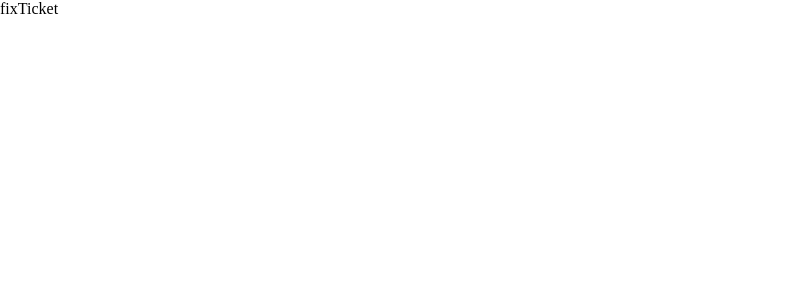
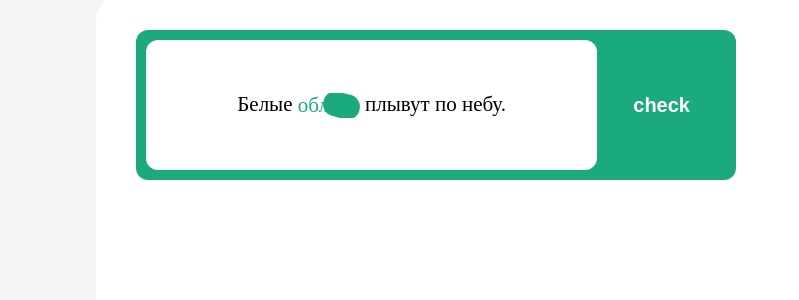
Before and after one commit to Islam-Parchiev/desharing-trainers, a React (Vite) app: page /fixTicket in a window 1280 px wide. Shown: the top 300 px of the page, without its empty margins (0-799 px from the left). Built offline with nearby package versions, Linux system fonts and the light colour scheme.

Commit message:
add trainer FixTicket

```diff
--- a/src/pages/Main.tsx
+++ b/src/pages/Main.tsx
@@ -74,6 +74,9 @@ export const Main = () => {
                             <Link to="/decryptMsgDND">DecryptMessage</Link>
                         </div>
                         <div className="ItemTrainerLink">
+                            <Link to="/fixTicket">fixTicket</Link>
+                        </div>
+                        <div className="ItemTrainerLink">
                             <Link to="/theoryChild">Теория 1</Link>
                         </div>
 
--- a/src/router/Router.tsx
+++ b/src/router/Router.tsx
@@ -34,6 +34,7 @@ import { Reorder } from "../components/reorder";
 import { StoryReorder } from "../trainers/moduleTwo/StoryReorder";
 import { WrappedFlow } from "../components/fl";
 import { VocabularyTrainer } from "../trainers/moduleTwo/VocabularyTrainer";
+import { FixTicket } from "../trainers/moduleTwo/FixTicket";
 
 export const router = createBrowserRouter([
     {
@@ -197,5 +198,11 @@ export const router = createBrowserRouter([
         element: <Page>
             <VocabularyTrainer />
         </Page>
+    },
+    {
+        path: "/fixTicket",
+        element: <Page>
+            <FixTicket />
+        </Page>
     }
 ])
--- a/src/trainers/moduleOne/ChoiceRightImage/index.tsx
+++ b/src/trainers/moduleOne/ChoiceRightImage/index.tsx
@@ -8,7 +8,7 @@ export interface ImageVariant {
     imageUrl: string;
     correct: boolean;
 }
-export const ChoiceRightImage = ({ title, variants, setStatus,isSubmitted,setIsSubmitted }: { isSubmitted: boolean; setIsSubmitted: (value:boolean) => void; title: string; variants: ImageVariant[]; status?: Status; setStatus: (value: Status) => void; }) => {
+export const ChoiceRightImage = ({ title, variants, setStatus, isSubmitted, setIsSubmitted }: { isSubmitted: boolean; setIsSubmitted: (value: boolean) => void; title: string; variants: ImageVariant[]; status?: Status; setStatus: (value: Status) => void; }) => {
     const handleCheck = (variant: ImageVariant) => {
         if (variant.correct === false) {
             setStatus("error");
--- /dev/null
+++ b/src/trainers/moduleTwo/FixTicket/Word/index.tsx
@@ -0,0 +1,64 @@
+import { useState, useMemo } from "react";
+import './styles.scss';
+
+interface TicketWordProps {
+    words: string[];
+    itemHeight?: number;
+    selectedIndex: number;
+    onSelect: (index: number) => void;
+}
+
+export const TicketWord = ({
+    words,
+    itemHeight = 25,
+    selectedIndex,
+    onSelect
+}: TicketWordProps) => {
+    // Состояние для отслеживания, скрыт ли blot
+    const [isBlotHidden, setIsBlotHidden] = useState(false);
+
+    const onClickWord = () => {
+        // Если blot еще не скрыт, игнорируем клик
+        if (!isBlotHidden) return;
+
+        const nextIndex = selectedIndex >= words.length - 1 ? 0 : selectedIndex + 1;
+        onSelect(nextIndex);
+    };
+
+    // Обработчик клика по blot
+    const handleBlotClick = (e: React.MouseEvent) => {
+        // Останавливаем всплытие, чтобы не сработал onClickWord
+        e.stopPropagation();
+        // Скрываем blot
+        setIsBlotHidden(true);
+    };
+
+    const boxStyle = useMemo(() => ({
+        transform: `translateY(-${selectedIndex * itemHeight}px)`,
+        transition: 'transform 0.3s ease-in-out'
+    }), [selectedIndex, itemHeight]);
+
+    return (
+        <div className="TicketWord" onClick={onClickWord} role="button" tabIndex={0}
+            style={{ maxHeight: itemHeight + "px" }}>
+            <div className="TicketWord__window" style={boxStyle}>
+                {words.map((word, index) => (
+                    <span key={`${word}-${index}`} className="TicketWord__item">
+                        {word}
+                    </span>
+                ))}
+            </div>
+
+            {/* Blot - только если не скрыт */}
+            {!isBlotHidden && (
+                <div
+                    className="TicketWord__blot"
+                    onClick={handleBlotClick}
+                    role="button"
+                    tabIndex={0}
+                    title="Click to reveal words"
+                />
+            )}
+        </div>
+    );
+};
--- /dev/null
+++ b/src/trainers/moduleTwo/FixTicket/Word/styles.scss
@@ -0,0 +1,50 @@
+// styles.scss
+.TicketWord {
+    display: inline-block;
+    cursor: pointer;
+    vertical-align: middle;
+    overflow: hidden;
+    user-select: none;
+    position: relative;
+
+    // &:focus {
+    //   outline: 2px solid #007bff;
+    //   outline-offset: 2px;
+    // }
+
+    &--empty {
+      padding: 0 10px;
+      color: #666;
+      font-style: italic;
+    }
+
+    &__window {
+      display: flex;
+      flex-direction: column;
+      align-items: center;
+    }
+
+    &__item {
+      height: 25px;
+      display: flex;
+      align-items: center;
+      justify-content: center;
+      width: 100%;
+      text-align: center;
+      color:var(--primary-medium)
+    }
+    &__blot {
+        position: absolute;
+        width: 60%;
+        z-index: 10;
+        top: 0;
+        right: 0;
+        height: 100%;
+        border-radius:12px;
+        transform: rotate(15deg);
+        background-color: var(--primary-medium);
+        &.hidden {
+            display: none;
+        }
+    }
+  }
--- /dev/null
+++ b/src/trainers/moduleTwo/FixTicket/index.tsx
@@ -0,0 +1,38 @@
+import { useState } from 'react';
+import { Button } from '../../../shared/ui/Button';
+import './styles.scss';
+import { TicketWord } from './Word';
+import type { Status } from '../../../types/types';
+
+export const FixTicket = () => {
+    const words = ["облака", "облаки", "облаку"];
+    const correctAnswer = "облака";
+    const [selectedIndex, setSelectedIndex] = useState(1);
+    const [status, setStatus] = useState<Status>("idle");
+    const handleSelect = (index: number) => {
+        setSelectedIndex(index);
+    };
+
+    const checkAnswer = () => {
+        const selectedWord = words[selectedIndex];
+        if (selectedWord === correctAnswer) {
+            setStatus("success");
+            return;
+        } else {
+            setStatus("error");
+            return;
+        }
+    };
+    return (
+        <div className="FixTicket">
+            {status === "error" && "Error"}
+            {status === "success" && "Success"}
+            <div className="FixTicket__inner">
+                <div className="FixTicket__sentence">
+                    <span>Белые</span> <TicketWord words={["облака", "облаки", "облаку"]} onSelect={handleSelect} selectedIndex={selectedIndex} /> <span>плывут по небу.</span>
+                </div>
+            </div>
+            <Button onClick={checkAnswer}>check</Button>
+        </div>
+    )
+}
--- /dev/null
+++ b/src/trainers/moduleTwo/FixTicket/styles.scss
@@ -0,0 +1,22 @@
+.FixTicket {
+    max-width: 600px;
+    height: 150px;
+    background-color: var(--primary-medium);
+    padding: 10px;
+    border-radius: 12px;
+    display: flex;
+    align-items: center;
+    justify-content: center;
+    &__inner {
+        width: 80%;
+        height: 100%;
+        border-radius: 12px;
+        background-color: #fff;
+        display: flex;
+        align-items: center;
+        justify-content: center;
+    }
+    &__sentence {
+        font-size: 21px;
+    }
+}
```
